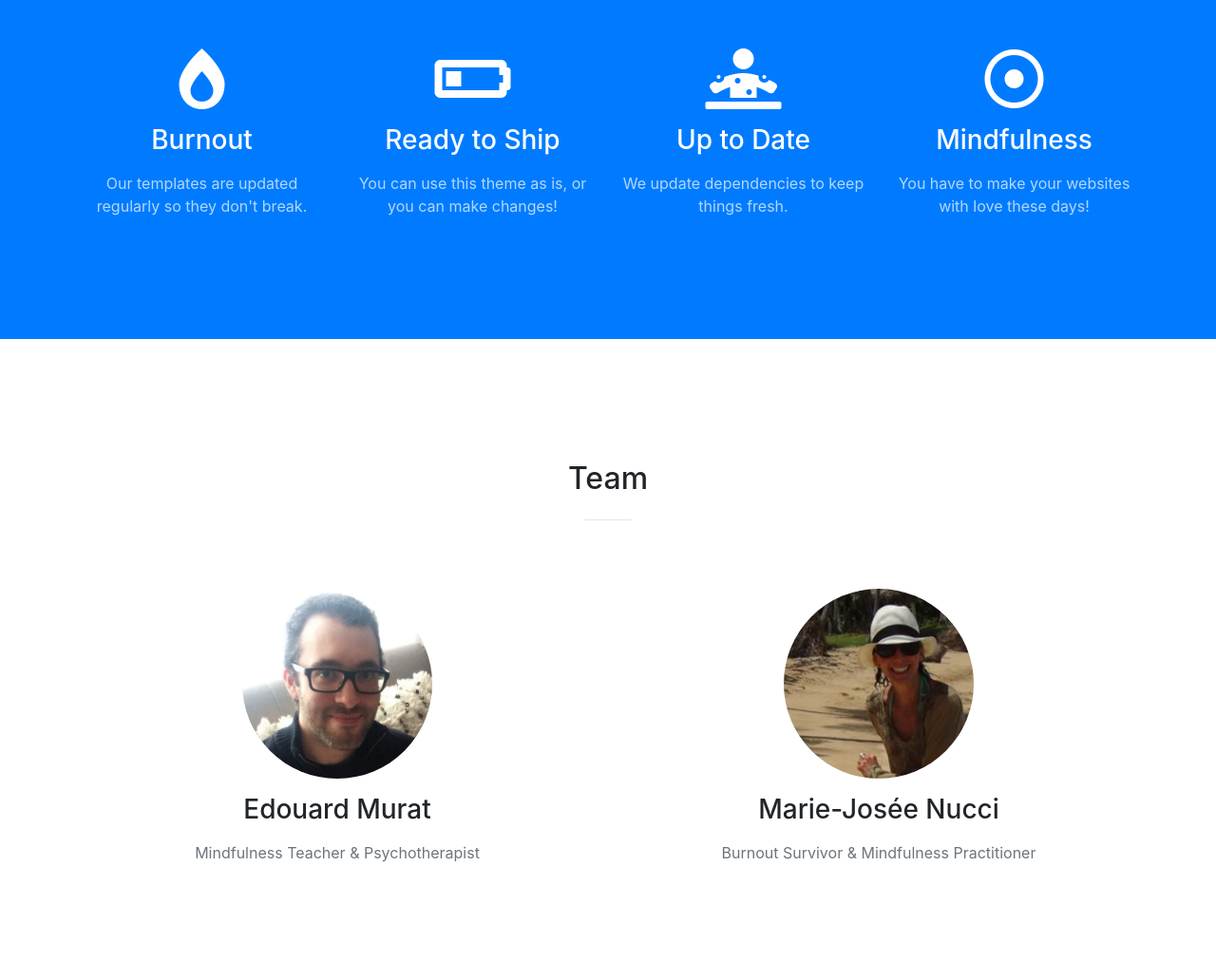
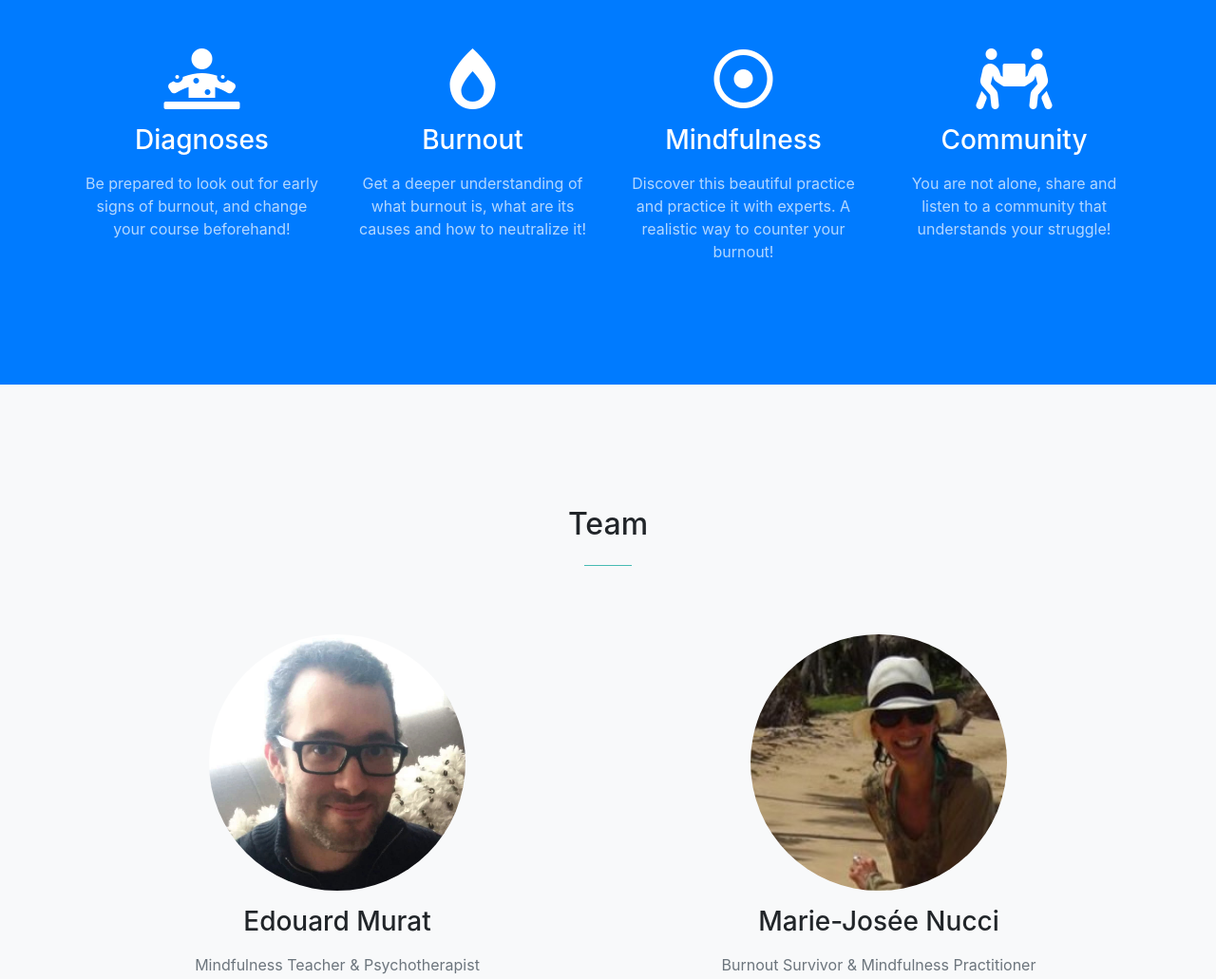
Before and after one commit to mindfulnessforburnout/mindfulnessforburnout.github.io, a website with bundled scripts: page index.html in a window 1280 px wide. Shown: the part 1012-2043 px from the top of the page at 95% size. Built offline with nearby package versions, Linux system fonts and the light colour scheme.

Commit message:
Fix some css colors + Add new phone number

```diff
--- a/css/creative.css
+++ b/css/creative.css
@@ -16,6 +16,10 @@ hr {
 
 hr.light {
   border-color: #F7FFF7;
+}
+
+hr.blue {
+  border-color: #47BBB3;
 }
 
 a {
@@ -40,6 +44,10 @@ h6 {
 
 .bg-primary {
   background-color: #FF6B6B !important;
+}
+
+.bg-light {
+  background-color: #F7FFF7 !important;
 }
 
 .bg-dark {
@@ -174,7 +182,7 @@ img::-moz-selection {
 header.masthead {
   padding-top: 10rem;
   padding-bottom: calc(10rem - 56px);
-  background: linear-gradient( rgba(0, 0, 0, 0.1), rgba(0, 0, 0, 0.1) ), url('../img/header.jpg');
+  background-image: url('../img/header.jpg');
   background-position: center center;
   -webkit-background-size: cover;
   -moz-background-size: cover;
@@ -241,6 +249,10 @@ header.masthead p {
   color: #FF6B6B !important;
 }
 
+.text-white {
+  color: #F7FFF7 !important;
+}
+
 .btn {
   font-weight: 700;
   text-transform: uppercase;
--- a/index.html
+++ b/index.html
@@ -86,56 +86,56 @@
         <div class="row">
           <div class="col-lg-3 col-md-6 text-center">
             <div class="service-box mt-5 mx-auto">
-              <i class="fas fa-4x fa-burn text-white mb-3 sr-icons"></i>
-              <h3 class="mb-3">Burnout</h3>
-              <p class="text-faded mb-0">Our templates are updated regularly so they don't break.</p>
+              <i class="fas fa-4x fa-diagnoses text-white mb-3 sr-icons"></i>
+              <h3 class="mb-3">Diagnoses</h3>
+              <p class="text-faded mb-0">Be prepared to look out for early signs of burnout, and change your course beforehand!</p>
             </div>
           </div>
           <div class="col-lg-3 col-md-6 text-center">
             <div class="service-box mt-5 mx-auto">
-              <i class="fas fa-4x fa-battery-quarter text-white mb-3 sr-icons"></i>
-              <h3 class="mb-3">Ready to Ship</h3>
-              <p class="text-faded mb-0">You can use this theme as is, or you can make changes!</p>
-            </div>
-          </div>
-          <div class="col-lg-3 col-md-6 text-center">
-            <div class="service-box mt-5 mx-auto">
-              <i class="fas fa-4x fa-diagnoses text-white mb-3 sr-icons"></i>
-              <h3 class="mb-3">Up to Date</h3>
-              <p class="text-faded mb-0">We update dependencies to keep things fresh.</p>
+              <i class="fas fa-4x fa-burn text-white mb-3 sr-icons"></i>
+              <h3 class="mb-3">Burnout</h3>
+              <p class="text-faded mb-0">Get a deeper understanding of what burnout is, what are its causes and how to neutralize it!</p>
             </div>
           </div>
           <div class="col-lg-3 col-md-6 text-center">
             <div class="service-box mt-5 mx-auto">
               <i class="far fa-4x fa-dot-circle text-white mb-3 sr-icons"></i>
               <h3 class="mb-3">Mindfulness</h3>
-              <p class="text-faded mb-0">You have to make your websites with love these days!</p>
+              <p class="text-faded mb-0">Discover this beautiful practice and practice it with experts. A realistic way to counter your burnout!</p>
+            </div>
+          </div>
+          <div class="col-lg-3 col-md-6 text-center">
+            <div class="service-box mt-5 mx-auto">
+              <i class="fas fa-4x fa-people-carry text-white mb-3 sr-icons"></i>
+              <h3 class="mb-3">Community</h3>
+              <p class="text-faded mb-0">You are not alone, share and listen to a community that understands your struggle!</p>
             </div>
           </div>
         </div>
       </div>
     </section>
 
-    <section id="team">
+    <section id="team" class="bg-light">
       <div class="container">
         <div class="row">
           <div class="col-lg-12 text-center">
             <h2 class="section-heading">Team</h2>
-            <hr class="my-4">
+            <hr class="my-4 blue">
           </div>
         </div>
       </div>
       <div class="container">
         <div class="row">
-          <div class="col-lg-6 col-md-6 text-center">
-            <div class="service-box mt-5 mx-auto">
+          <div class="col-lg-6 text-center">
+            <div class="mt-5 mx-auto">
               <img src="/img/team/edouard.jpg" class="mb-3 w-50 img-fluid rounded-circle sr-image"/>
               <h3 class="mb-3">Edouard Murat</h3>
               <p class="text-muted mb-0">Mindfulness Teacher & Psychotherapist</p>
             </div>
           </div>
-          <div class="col-lg-6 col-md-6 text-center">
-            <div class="service-box mt-5 mx-auto">
+          <div class="col-lg-6 text-center">
+            <div class="mt-5 mx-auto">
               <img src="/img/team/marie-josee.jpg" class="mb-3 w-50 img-fluid rounded-circle sr-image"/>
               <h3 class="mb-3">Marie-Josée Nucci</h3>
               <p class="text-muted mb-0">Burnout Survivor & Mindfulness Practitioner</p>
@@ -161,7 +161,7 @@
               <div id="mc_embed_signup">
                 <p class="mb-5">Sign up to our newsletter to receive all updates on coming up events!</p>
                 <input type="email" value="" name="EMAIL" class="form-control mb-5" id="mce-EMAIL" placeholder="Enter email" required>
-                <button type="submit" class="btn btn-light btn-xl sr-button" name="suscribe" id="mc-embedded-subscribe">Subscribe</a>
+                <button type="submit" class="btn btn-light btn-xl sr-subscribe" name="suscribe" id="mc-embedded-subscribe">Subscribe</a>
               </div>
             </form>
           </div>
@@ -174,15 +174,14 @@
         <div class="row">
           <div class="col-lg-4 mx-auto text-center">
             <h2 class="section-heading">Contact Us</h2>
-            <hr class="my-4">
-            <p>For any questions you have.</p>
-            <p class="mb-5">Give us a call or send us an email and we will get back to you as soon as possible!</p>
+            <hr class="my-4 blue">
+            <p class="mb-5">For any questions you have, give us a call or send us an email and we will get back to you as soon as possible!</p>
           </div>
         </div>
         <div class="row">
           <div class="col-lg-4 ml-auto text-center">
             <i class="fas fa-phone fa-3x mb-3 sr-contact"></i>
-            <p>123-456-6789</p>
+            <p>1-514-400-3795</p>
           </div>
           <div class="col-lg-4 mr-auto text-center">
             <i class="fas fa-envelope-open fa-3x mb-3 sr-contact"></i>
--- a/js/creative.js
+++ b/js/creative.js
@@ -51,6 +51,11 @@
     scale: 0.3,
     distance: '0px'
   }, 200);
+  sr.reveal('.sr-subscribe', {
+    duration: 600,
+    scale: 0.3,
+    distance: '0px'
+  }, 200);
   sr.reveal('.sr-image', {
     duration: 600,
     scale: 0.3,
```
Also changed, not shown: css/creative.min.css, js/creative.min.js.
